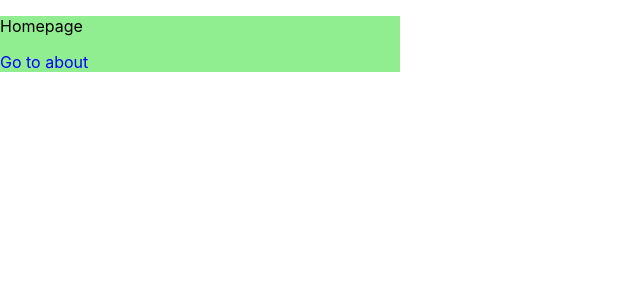
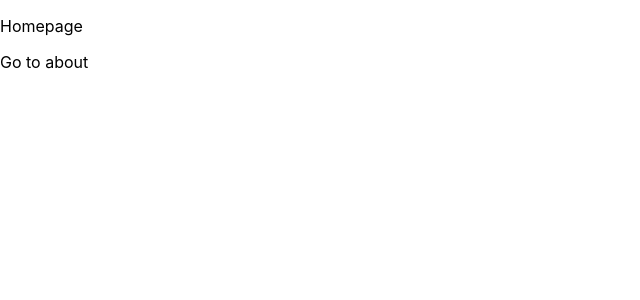
Before and after one commit to BehemothOz/wr-mem, a React (Create React App) app: page / in a window 1280 px wide. Shown: the top 300 px of the page, without its empty margins (0-640 px from the left). Built offline with nearby package versions, Linux system fonts and the light colour scheme.

Commit message:
before develop branch

```diff
--- a/src/App.tsx
+++ b/src/App.tsx
@@ -1,13 +1,10 @@
-import "./App.css";
+import { RouterProvider } from './router/Router';
+import { Route } from './router/Route';
+import { Link } from './router/Link';
 
-import { RouterProvider } from "./router/Router";
-import { Route } from "./router/Route";
-import { Link } from "./router/Link";
-
-import { routes } from "./router/routes";
+import { routes } from './routes';
 
 const Home = () => {
-  console.count('Home')
     return (
         <>
             <p>Homepage</p>
@@ -17,7 +14,6 @@ const Home = () => {
 };
 
 const About = () => {
-  console.count('About')
     return (
         <>
             <p>About</p>
@@ -29,14 +25,12 @@ const About = () => {
 function App() {
     return (
         <RouterProvider>
-            <div style={{ width: 400, backgroundColor: "lightgreen" }}>
             <Route path={routes.home.path}>
                 <Home />
             </Route>
             <Route path={routes.about.path}>
                 <About />
             </Route>
-            </div>
         </RouterProvider>
     );
 }
--- a/src/router/Link.tsx
+++ b/src/router/Link.tsx
@@ -7,27 +7,23 @@ type Props = {
     onClick?: (e: React.MouseEvent<Element, MouseEvent>) => void;
 };
 
-export function Link({ to, children, onClick, ...props }: Props) {
+export const Link = ({ to, children, onClick, ...props }: Props) => {
     const { route } = useRouter();
 
     const handleClick = (e: React.MouseEvent) => {
         e.preventDefault();
 
-    if (route.path === to) {
-      return;
-    }
+        if (route.path === to) return;
 
-    if (onClick) {
-      onClick(e);
-    }
+        onClick && onClick(e);
         history.push(to);
     };
 
     return (
         <>
-      <a {...props} onClick={handleClick} style={{ color: 'blue' }}>
+            <a {...props} onClick={handleClick}>
                 {children}
             </a>
         </>
     );
-}
+};
--- a/src/router/Route.tsx
+++ b/src/router/Route.tsx
@@ -1,16 +1,15 @@
-import React, { useContext } from "react";
-import { RouterContext } from "./Router";
+import { useRouter } from './Router';
 
 type Props = {
+    path: string;
     children: React.ReactNode;
-    path?: string;
 };
 
-export function Route({ path, children }: Props) {
-    const { route } = useContext(RouterContext);
+export const Route = ({ path, children }: Props) => {
+    const { route } = useRouter();
 
     // if path doesn't match the current route path
     if (route.path !== path) return null;
 
     return <>{children}</>;
-}
+};
--- a/src/router/Router.tsx
+++ b/src/router/Router.tsx
@@ -1,6 +1,6 @@
-import React, { createContext, useContext, useLayoutEffect, useMemo, useState } from "react";
-import { createBrowserHistory, Location, State } from "history";
-import { locationToRoute } from "./utils";
+import React, { createContext, useContext, useLayoutEffect, useState } from 'react';
+import { createBrowserHistory, Location, State } from 'history';
+import { locationToRoute } from './utils';
 
 type Props = {
     children: React.ReactNode;
@@ -8,14 +8,13 @@ type Props = {
 
 const history = createBrowserHistory();
 
-export const RouterContext = createContext({
+const RouterContext = createContext({
     route: locationToRoute(history),
 });
 
 const RouterProvider = ({ children }: Props) => {
-    console.log(children)
-    const [route, setRoute] = useState(locationToRoute(history));
-    console.log('RouterProvider', route)
+    const [route, setRoute] = useState(() => locationToRoute(history));
+
     const handleRouteChange = (location: { location: Location<State> }) => {
         const route = locationToRoute(location);
         setRoute(route);
@@ -28,15 +27,7 @@ const RouterProvider = ({ children }: Props) => {
         };
     }, []);
 
-    const memoRoute = useMemo(() => ({
-        route
-    }), [route]);
-
-    return (
-        <RouterContext.Provider value={memoRoute}>
-            {children}
-        </RouterContext.Provider>
-    );
+    return <RouterContext.Provider value={{ route }}>{children}</RouterContext.Provider>;
 };
 
 const useRouter = () => useContext(RouterContext);
--- a/src/router/utils.ts
+++ b/src/router/utils.ts
@@ -4,10 +4,10 @@ type Props = {
     location: Location<State>;
 };
 
-export function locationToRoute({ location }: Props) {
+export const locationToRoute = ({ location }: Props) => {
     return {
         path: location.pathname,
         hash: location.hash,
         query: location.search,
     };
-}
+};
```
Also changed, not shown: src/routes.ts (renamed from src/router/routes.ts, +6 -6 lines). Lines whose indentation alone changed are shown as unchanged.
